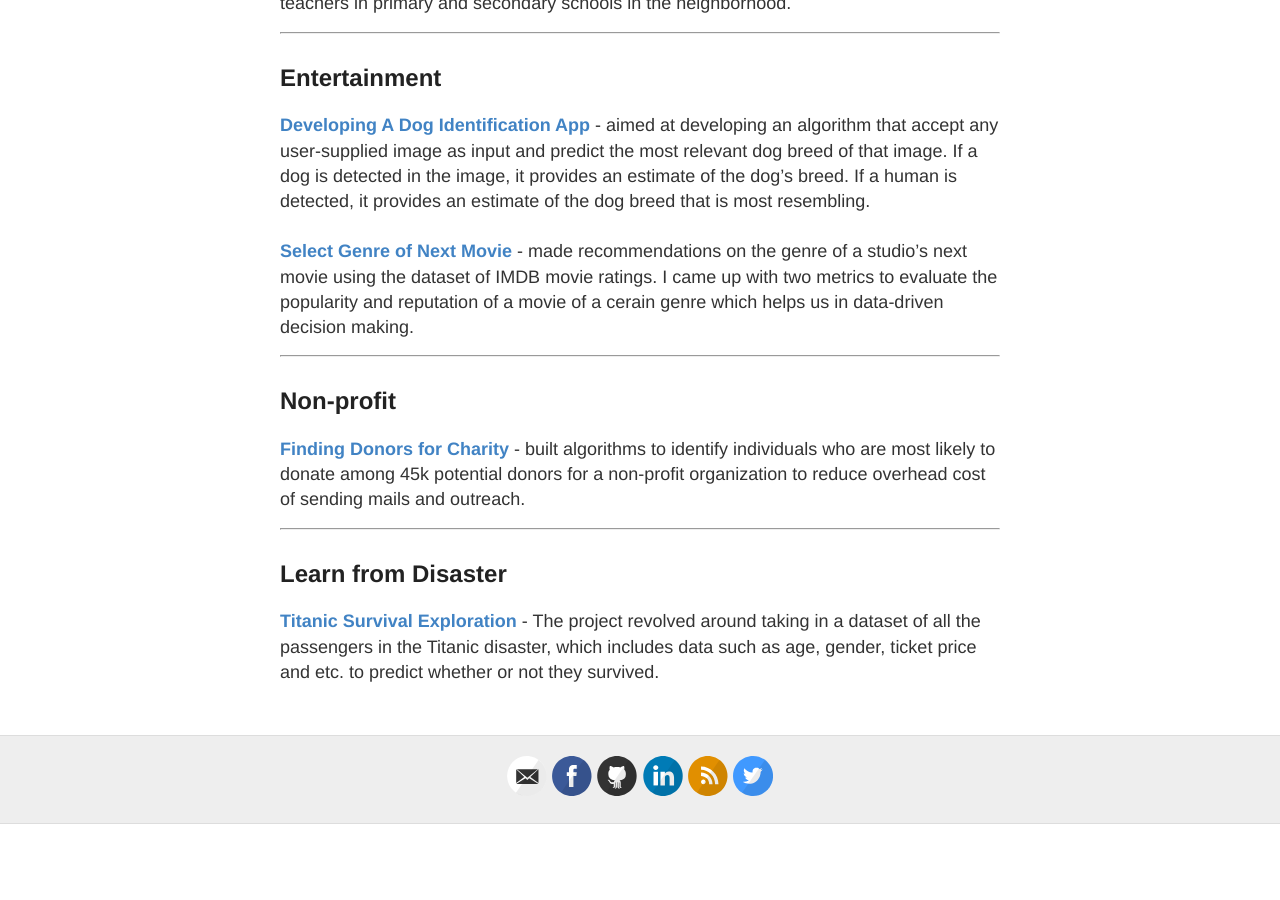
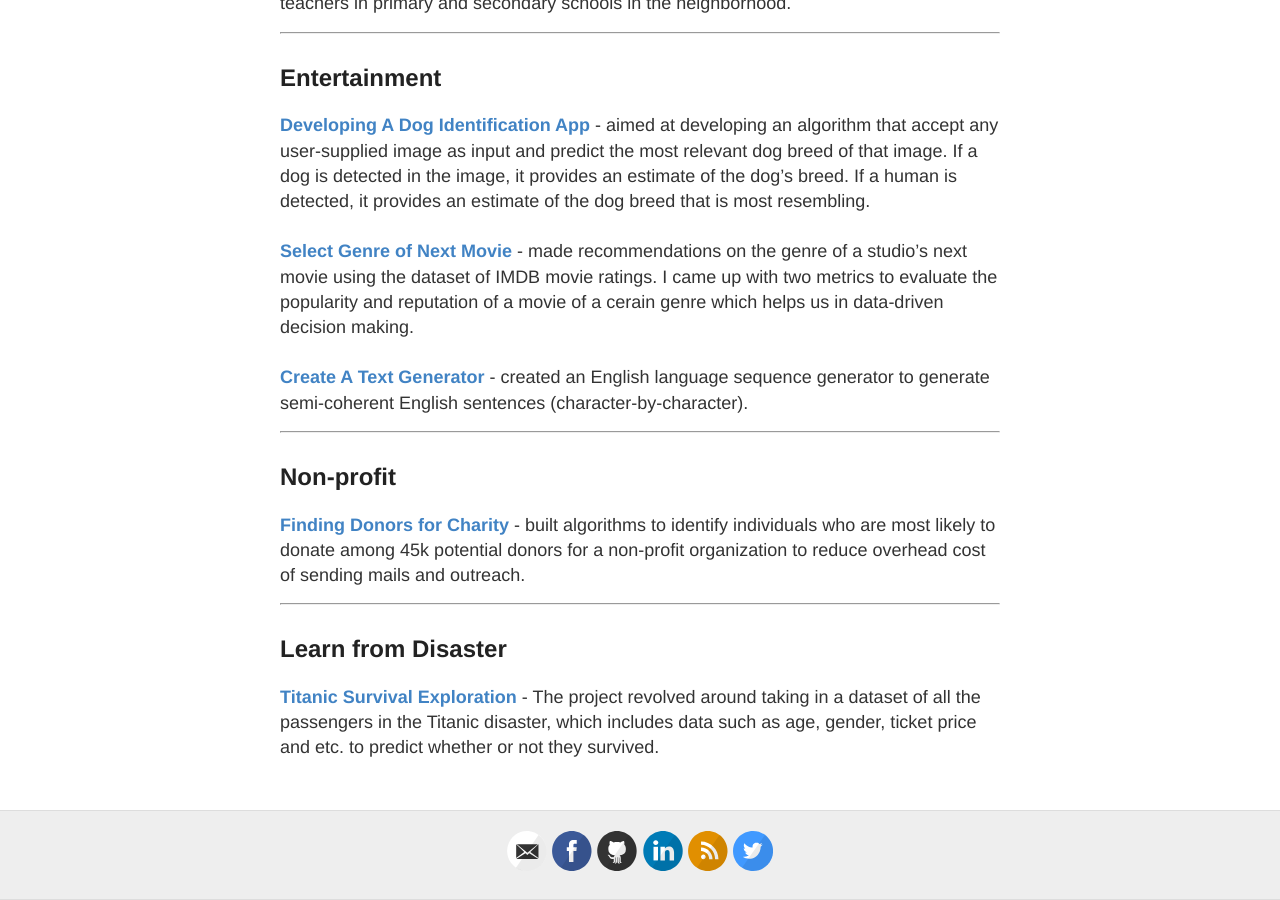
Before and after one commit to wzding/deprecated_wzding.github.io, a Jekyll site: the page built from project1.md, in a window 1280 px wide and 900 px high, scrolled down 2079 px. Built offline with Jekyll 4.4.1, drawn with Linux system fonts in a browser that asks for light colours; before the commit the page ends 2903 px from its top, so only the background shows below that.

Commit message:
added a project

```diff
--- a/project1.md
+++ b/project1.md
@@ -52,6 +52,7 @@ Projects in this page are organized by **domain**.
 ## Entertainment
 <a href="https://wzding.github.io/wzding.github.io/projects/Dog_Identification_App.html" target="_blank">**Developing A Dog Identification App**</a> - aimed at developing an algorithm that accept any user-supplied image as input and predict the most relevant dog breed of that image. If a dog is detected in the image, it provides an estimate of the dog's breed. If a human is detected, it provides an estimate of the dog breed that is most resembling.
 <br><br><a href="https://wzding.github.io/wzding.github.io/projects/Select_Genre_of_Next_Movie.html" target="_blank">**Select Genre of Next Movie**</a> - made recommendations on the genre of a studio’s next movie using the dataset of IMDB movie ratings. I came up with two metrics to evaluate the popularity and reputation of a movie of a cerain genre which helps us in data-driven decision making.
+<br><br><a href="https://wzding.github.io/wzding.github.io/projects/Text_Generation.html" target="_blank">**Create A Text Generator**</a> - created an English language sequence generator to generate semi-coherent English sentences (character-by-character).
 
 ----
 ## Non-profit
```
